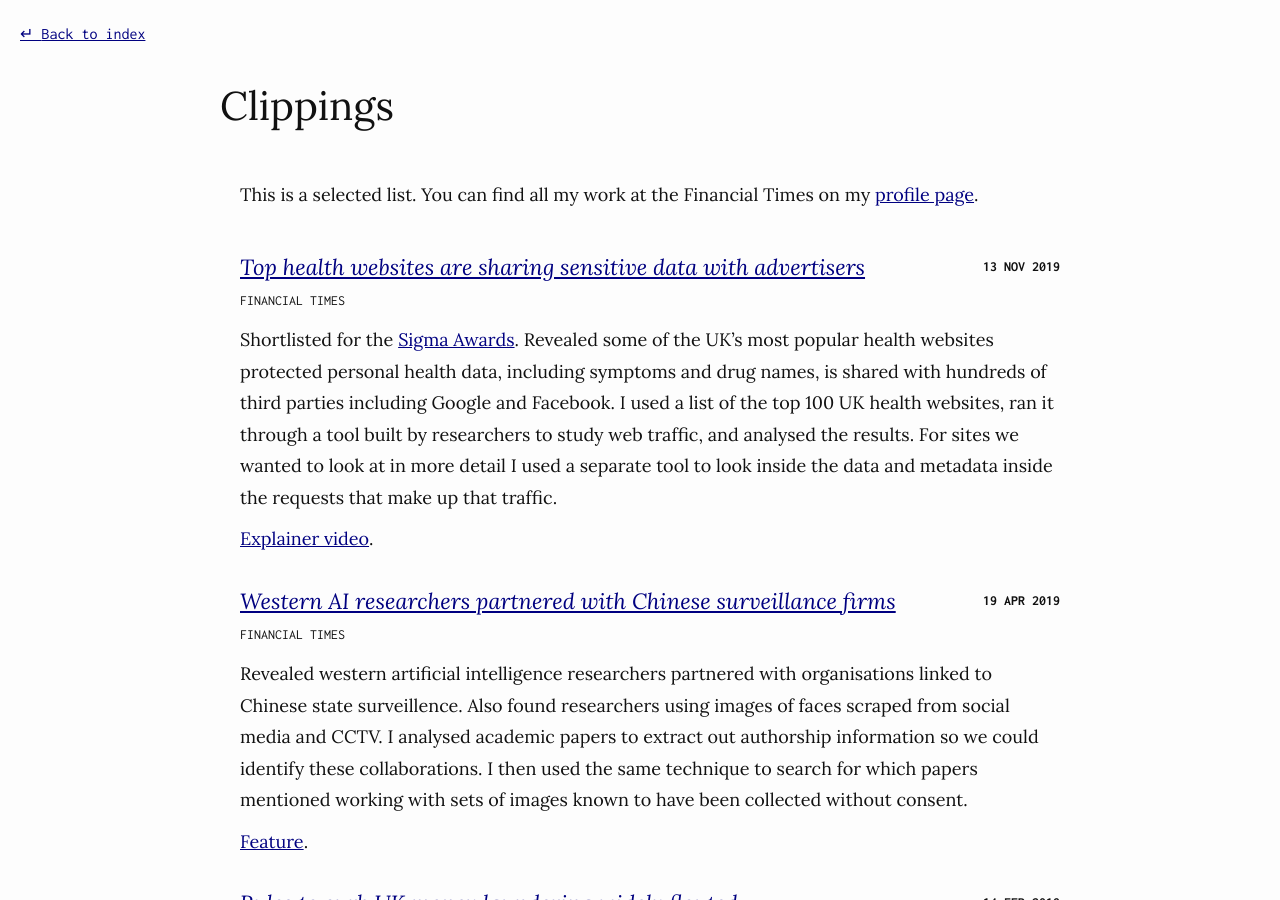
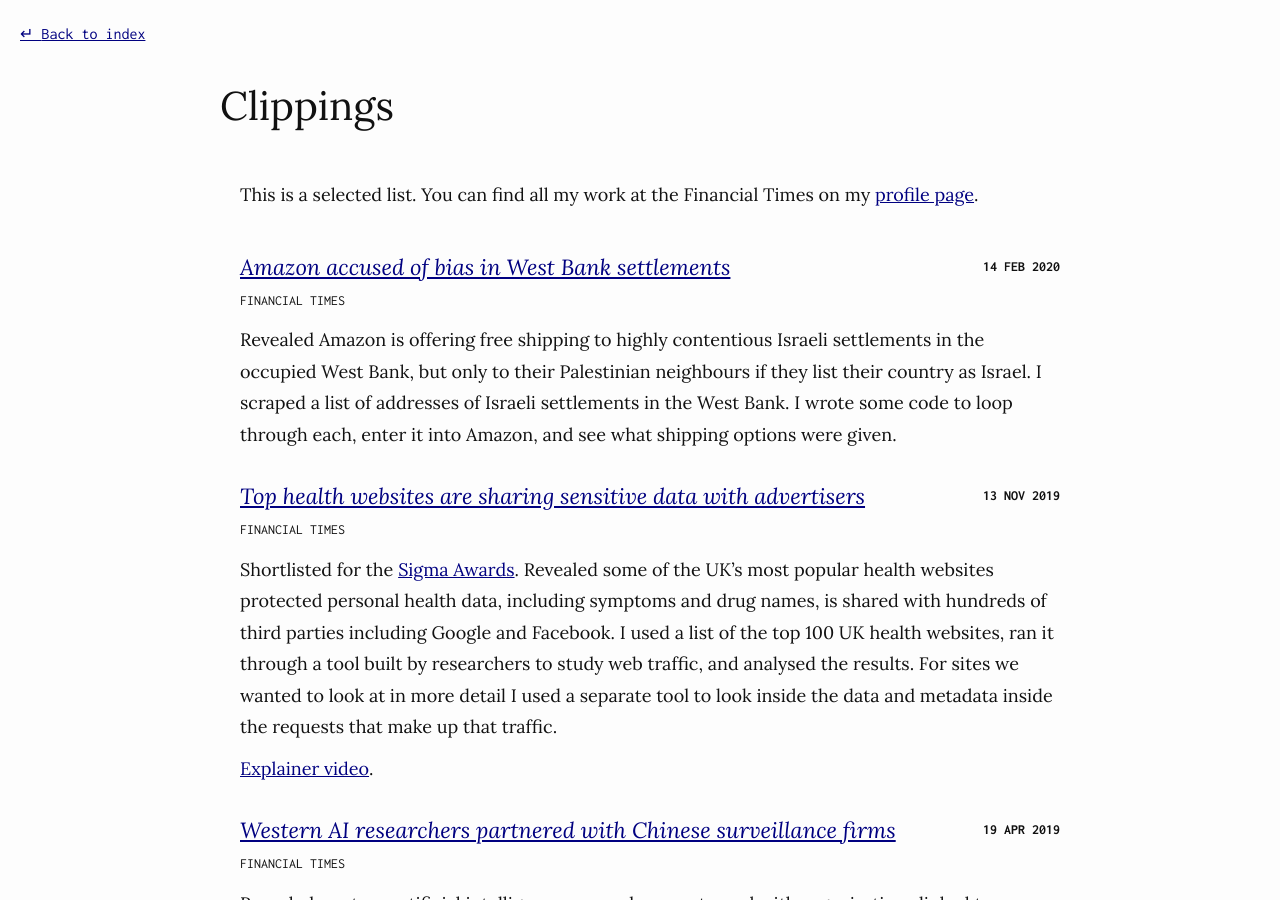
Before and after one commit to maxharlow/maxharlow.github.io, a Jekyll site: the page built from clippings.md, in a window 1280 px wide and 900 px high. Built offline with Jekyll 4.4.1, drawn with Linux system fonts in a browser that asks for light colours.

Commit message:
Add shipping piece

```diff
--- a/_data/clippings.yaml
+++ b/_data/clippings.yaml
@@ -1,3 +1,23 @@
+-   title: Amazon accused of bias in West Bank settlements
+    publication: Financial Times
+    web:
+        - title: Amazon accused of bias in West Bank settlements
+          link: https://www.ft.com/content/7b5699fe-48c5-11ea-aee2-9ddbdc86190d
+          date: 2020-02-14
+          credit: byline
+          type: news story
+    print:
+        - title: Amazon accused of bias in West Bank
+          date: 2020-02-14
+          credit: byline
+          type: news story
+          slot: inside
+    summary: |
+        Revealed Amazon is offering free shipping to highly contentious Israeli settlements in the occupied West Bank, but only to their Palestinian neighbours if they list their country as Israel.
+
+    contribution: |
+        I scraped a list of addresses of Israeli settlements in the West Bank. I wrote some code to loop through each, enter it into Amazon, and see what shipping options were given.
+
 -   title: Top health websites are sharing sensitive data with advertisers
     publication: Financial Times
     web:
```
